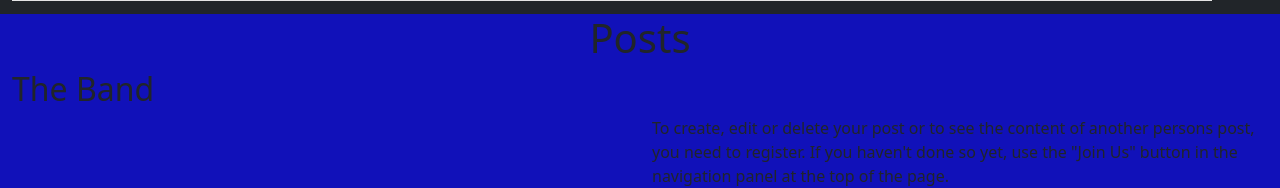
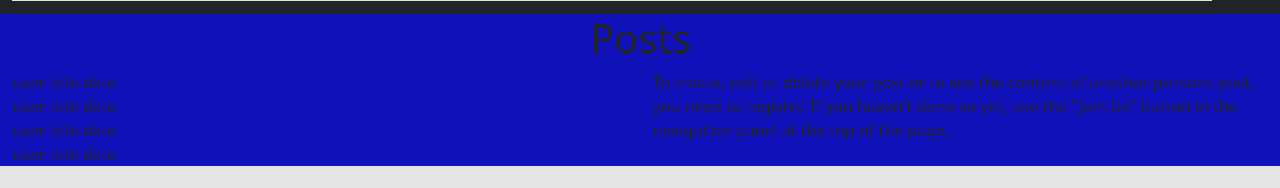
Before and after one commit to Cezary-Nakielski/Project-Four-Forumbus, a Django app: template templates/index.html in a window 1280 px wide; the page is wider, and only the part inside the window is pictured. Shown: the part 640-828 px from the top of that part. After the commit the page ends 806 px from the top of that part, so only its background shows below. Run offline with Django 3.2, Linux system fonts and the light colour scheme; the template is opened without the code that fills it, so the values that code supplies are empty; some web fonts are replaced.

Commit message:
DEV: Update index.html pag skeleton

```diff
--- a/templates/index.html
+++ b/templates/index.html
@@ -2,18 +2,23 @@
 
 {% block content %}
 
-<section id="posts-heading" class="container-fluid text-center">
+<section id="main-heading" class="container-fluid text-center">
     <h1>Posts</h1>
 </section>
-<section id="the-band" class="container-fluid ">
-    <h2>The Band</h2>
+<section id="posts-list-index" class="container-fluid ">
     <div class="row d-flex justify-content-center">
         <div class="col-sm-12 col-md-6">
             <div>
-
+                user title date
             </div>
             <div>
-
+                user title date
+            </div>
+            <div>
+                user title date
+            </div>
+            <div>
+                user title date
             </div>
         </div>
         <div class="col-sm-12 col-md-6">
```
